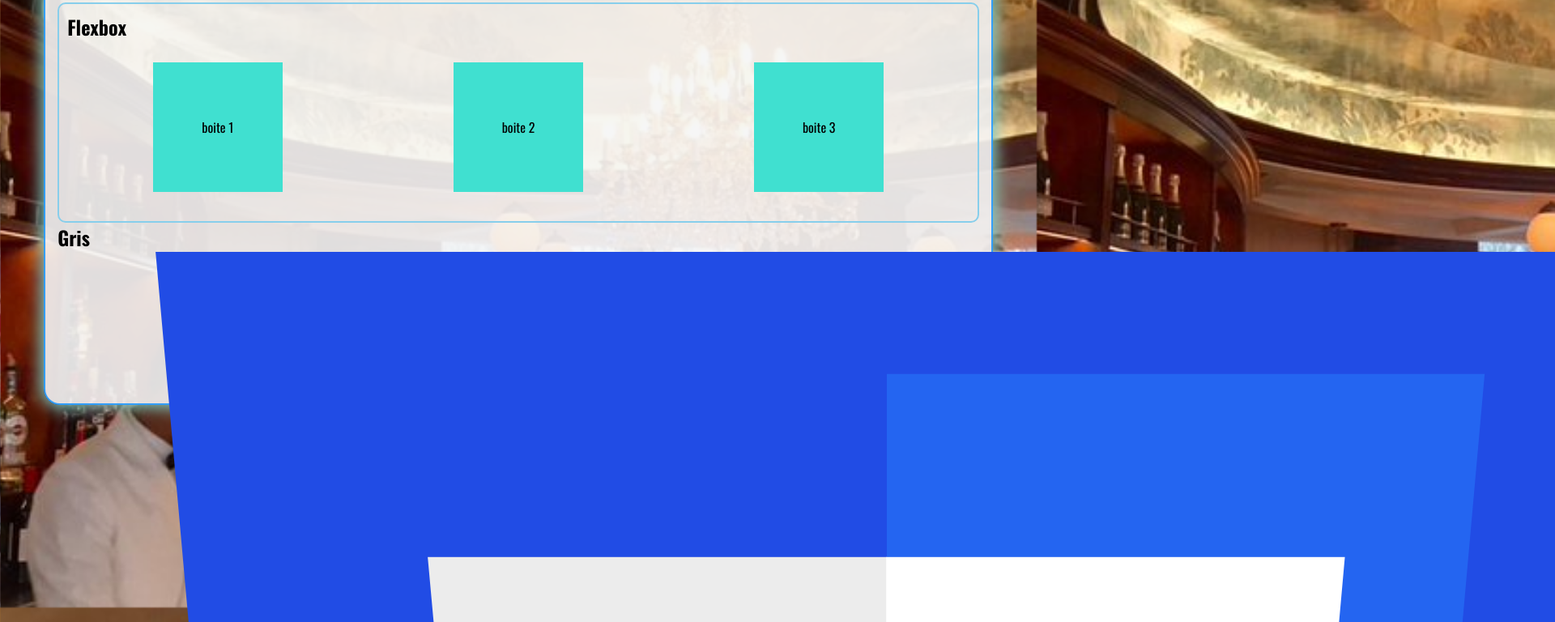
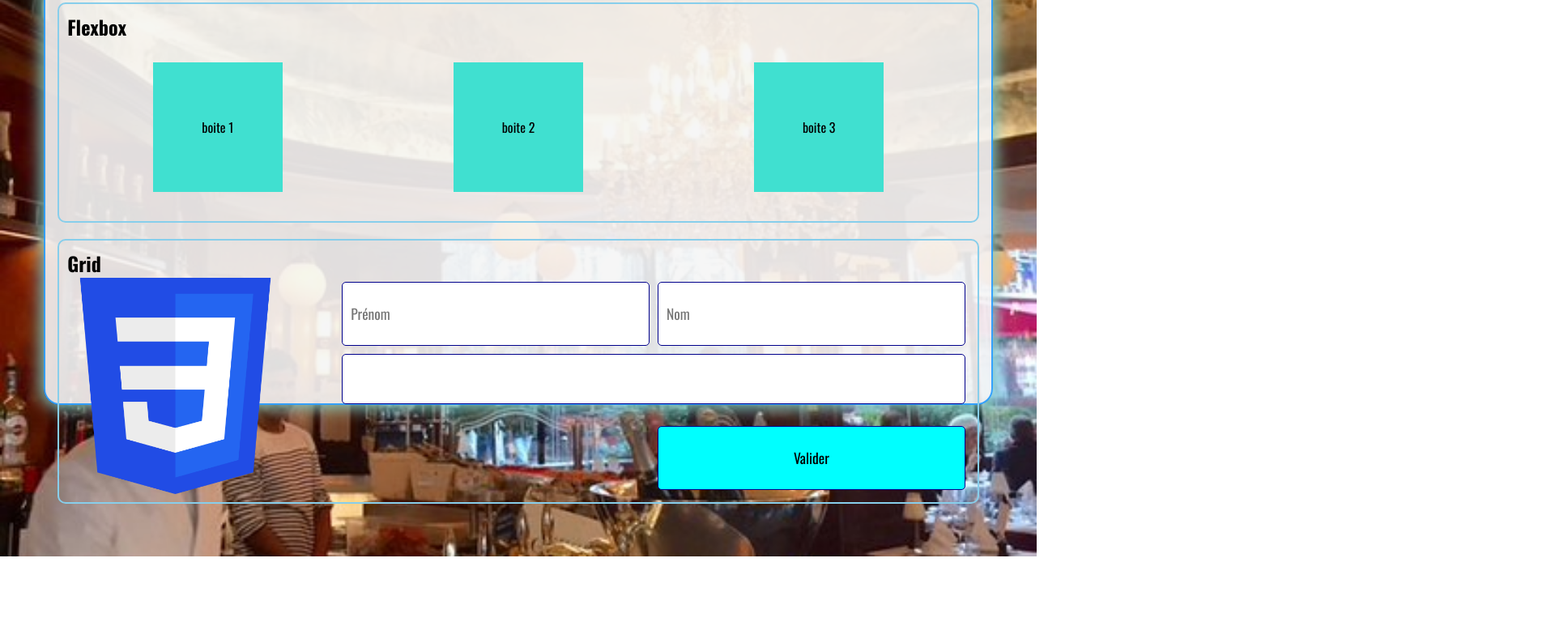
Before and after one commit to gmt86/CSS-Revision1, a plain HTML site: page index.html in a window 1280 px wide. Shown: the part 148-916 px from the top of the page at 81% size, 1920 px wide, since content can reach past the window. After the commit the page ends 835 px from the top, so only its background shows below. Drawn offline with Linux system fonts and the light colour scheme; files whose address does not match are found by name.

Commit message:
4- Displays Grid Partie 2

```diff
--- a/assets/Style/style.css
+++ b/assets/Style/style.css
@@ -61,7 +61,8 @@ h2{
 
 }
 
-.flexbox{
+.flexbox,
+.Grid{
     border: 2px solid skyblue; /* dashed: pour les pointiés */
     border-radius: 10px;
     padding: 10px;
@@ -88,5 +89,73 @@ h2{
     display: flex;
     justify-content: center;
     align-items: center;
+}
+
+/*GRID */
+
+.grid-container{
+    display: grid;
+    grid-template-columns: 30% 70%; /*pour diviser la Grid en deux colonnes 30% pour l'image et 70% pour le Formulaire */
 
 }
+
+.Grid img{
+    width: 80%; /* l'image prend 80% de son parent
+                    son parent étant grid-container
+                    donc 80% de 30% parceque grid-container
+                    occupe 30% de Grid*/
+    margin: 20px,auto;
+}
+
+form{
+    display: grid;
+    grid-template-columns: 1fr 1fr;/* divise le formulaire en 2 fractions, NB: 1fr ==une fraction */
+    grid-template-rows: 1fr 1fr 1fr;/*divise en 3lignes, 1pour nom & prénom; 1pour textarea; 1pour le bouton valider */
+    /*NB: au stade ci-dessus c'est bien visiblle quand on inspecte sur le navigateur pour voir comment le formulaire
+    est bien subdiviser en 2colonnes et 3lignes */
+    grid-template-areas:  /*définition des différentes zones de la Grid */
+    "i1 i2"     /*pour input 1 et 2 */
+    "ta ta"     /*pour Textarea, */
+    "vi tb";    /* vi pour vide et bt pour bouton */
+                /*RQ : les deux premières cases correspondent aux inputs
+                les deux deuxièmes aux textarea
+                les deux derniers aux vide et bouton valider */
+
+}
+
+input, textarea{ /* pour donner du style aux inputs et textarea */
+    margin: 5px;
+    border: 1px solid darkblue;
+    padding: 10px;
+    font-size: 1.1rem;
+    font-family: "DMSerif";
+    border-radius: 5px; /*petit arrondir des bords sur les inputs et textarea */
+
+}
+
+textarea{ /* c'est le seul textarea de ma page */
+    grid-area: ta;  /* pour repositionner le textarea au bon endroit dans la grid
+                        c'est à dire en deuxième position comme indiqué dans le form */
+    height: 40px;
+    resize: none;/*empeche le redimentionnement de la textarea */
+
+}
+
+/*NB: pour pointer les éléments HTML
+      . pour la classe
+     rien: pour les éléments classique comme textarea, form et autres
+     # : pour un Id  */
+
+#btn-submit{
+    grid-area: tb;
+    cursor: pointer;
+    background: cyan;
+    transition: 0.2s; /*transition au survol de la souris */
+
+}
+
+#btn-submit:hover{
+    background: darkblue;
+    color: white; /*couleur du texte quand on survol le bouton */
+
+}
--- a/index.html
+++ b/index.html
@@ -23,13 +23,13 @@
             </ul>
         </div>
         <!-- deuxième block qui est une Grid -->
-        <div class="grid">
+        <div class="Grid">
             <!-- notre Grid à deux éléments, à savoir une image à gauche et un formulaire à droite -->
-            <h2>Gris</h2>
+            <h2>Grid</h2>
             <!-- div image à gauche  -->
             <div class="grid-container">
                 <img src="./assets/img/CSS3_logo.png" alt="logo css">
-            </div>
+
             <!-- Div formulaire à droite -->
             <form action="">
                 <input type="text" id="firstname" placeholder="Prénom">
@@ -39,8 +39,9 @@
                         rows="10"
                         placeholder="Ici votre méssage">
                 </textarea>
-                <input type="submit" value="Valider">
+                <input type="submit" value="Valider" id="btn-submit">
             </form>
+        </div>
         </div>
 
     </main>
```
